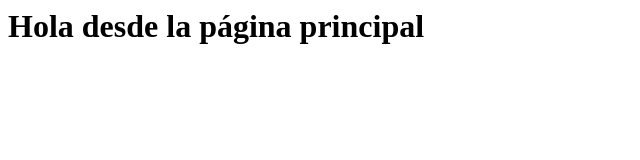
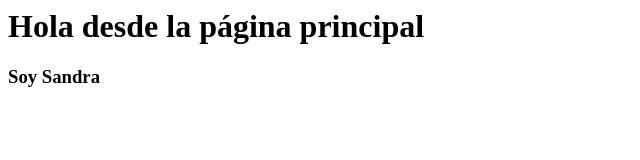
Before and after one commit to Doc-Curso1/doc-curso1.github.io, a plain HTML site: page index.html in a window 1280 px wide. Shown: the whole page, without its empty margins (0-640 px from the left). Drawn offline with Linux system fonts and the light colour scheme.

Commit message:
Update index.html

```diff
--- a/index.html
+++ b/index.html
@@ -1 +1,2 @@
 <h1>Hola desde la página principal</h1>
+<h3>Soy Sandra</h3>
```
